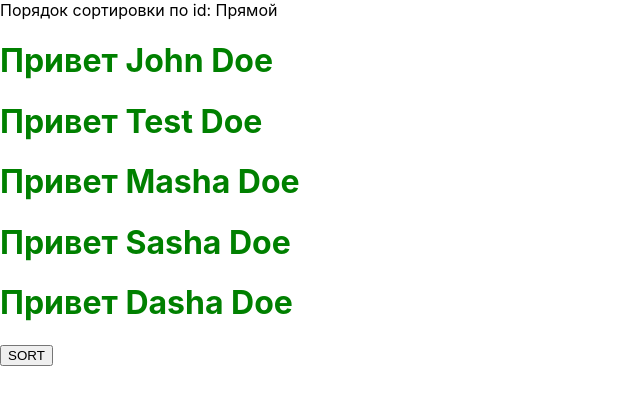
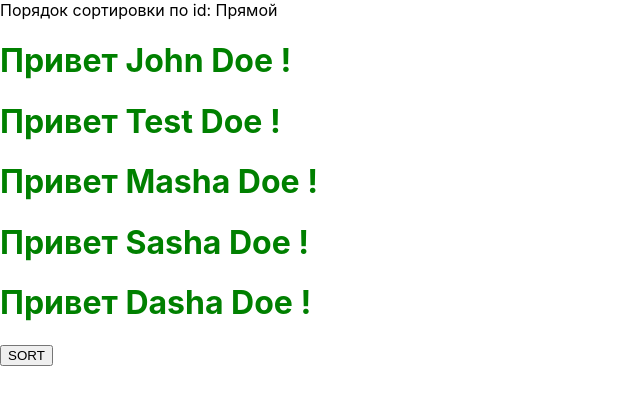
Before and after one commit to fccourses/fd-react-app, a React (Create React App) app: page / in a window 1280 px wide. Shown: the top 404 px of the page, without its empty margins (0-640 px from the left). Built offline with nearby package versions, Linux system fonts and the light colour scheme.

Commit message:
Add task

```diff
--- a/src/App.js
+++ b/src/App.js
@@ -3,10 +3,17 @@ import './App.css';
 import AlohaDashboard from './components/AlohaDashboard';
 
 class App extends Component {
+  constructor(props) {
+    super(props);
+    this.state = {
+      isExciting: true,
+    };
+  }
   render() {
     return (
       <>
-        <AlohaDashboard />
+        <AlohaDashboard isExciting={this.state.isExciting} />
+        {/* <GoodbyeList /> */}
       </>
     );
   }
--- a/src/components/Aloha/index.jsx
+++ b/src/components/Aloha/index.jsx
@@ -17,16 +17,12 @@ class Aloha extends Component {
 
   render() {
     const { isGreeting } = this.state;
-    const { name, children } = this.props;
-
-    if(!isGreeting){
-      return <h1>Пока</h1>
-    }
+    const { name, children, isExciting } = this.props;
 
     return (
       <div className='GREETING-ELEMENT'>
         <h1 className='heading' onClick={this.switchGreeting}>
-          {isGreeting ? 'Привет' : 'До завтра'} {name}
+          {isGreeting ? 'Привет' : 'До завтра'} {name} {isExciting ? '!' : '.'}
         </h1>
         {children}
       </div>
--- a/src/components/AlohaDashboard/index.jsx
+++ b/src/components/AlohaDashboard/index.jsx
@@ -50,7 +50,11 @@ class AlohaDashboard extends Component {
     });
   };
   mapAloha = (user) => (
-    <Aloha key={user.id} name={`${user.firstName} ${user.lastName}`} />
+    <Aloha
+      key={user.id}
+      isExciting={this.props.isExciting}
+      name={`${user.firstName} ${user.lastName}`}
+    />
   );
 
   render() {
```
